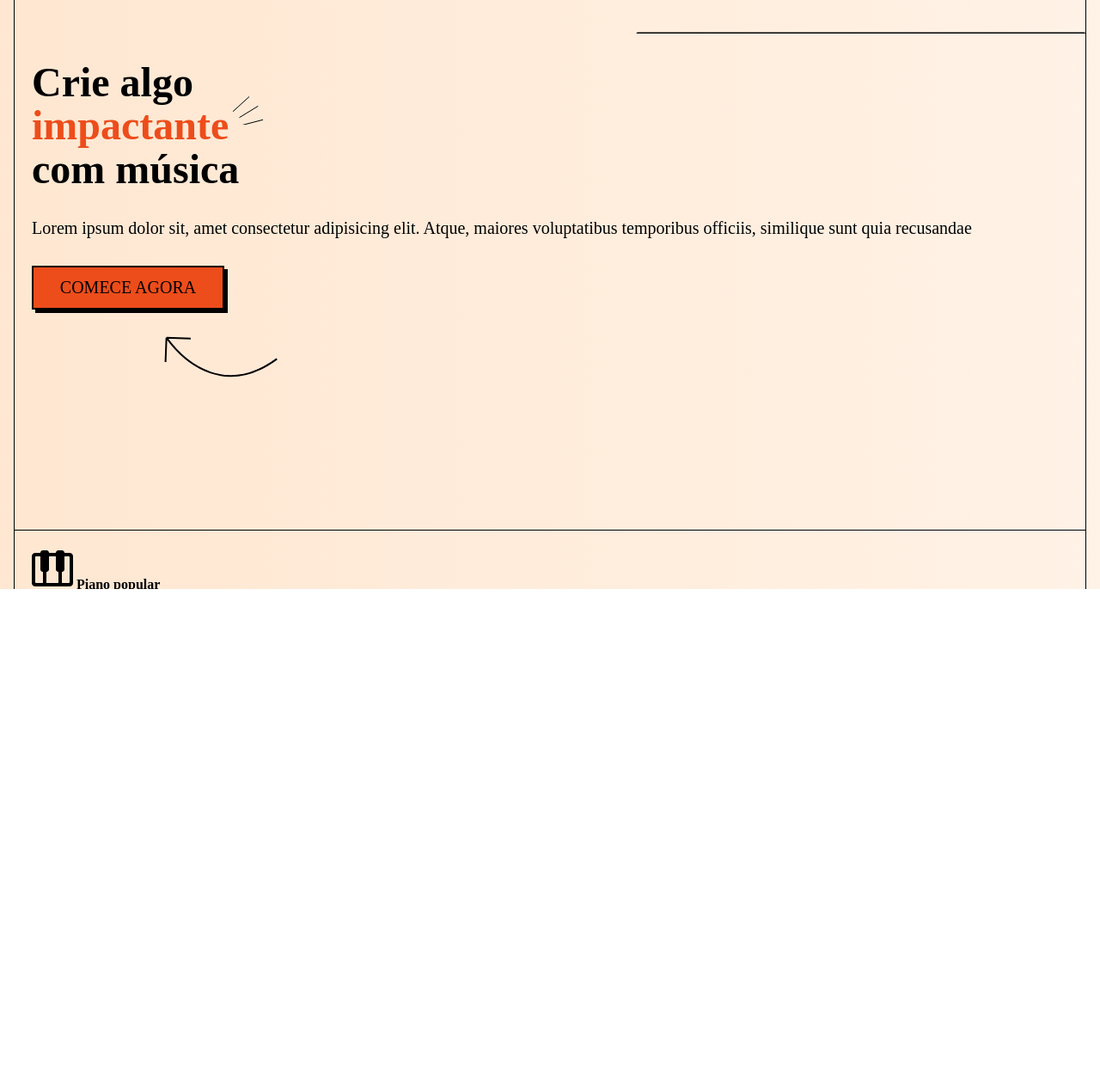
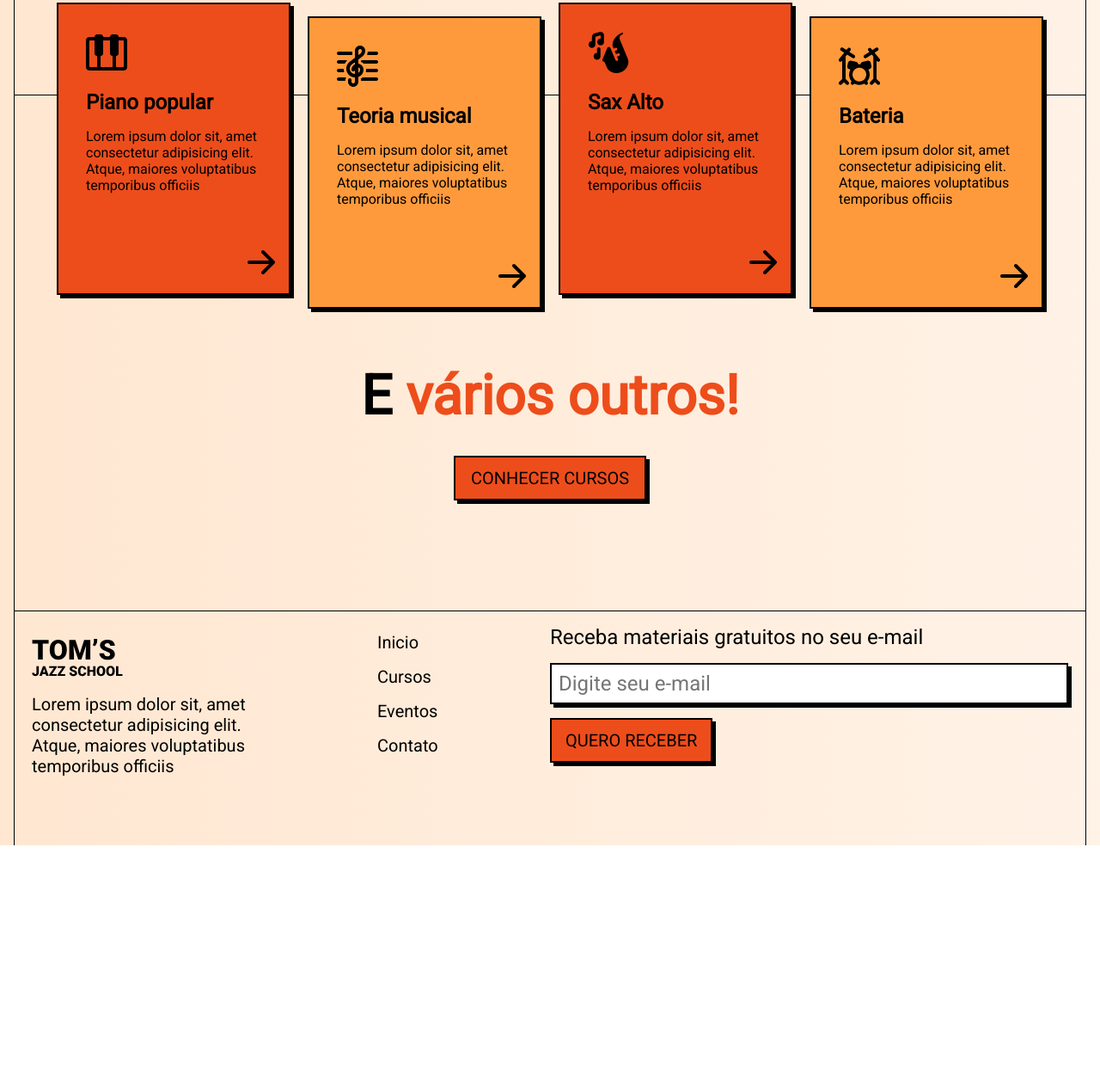
Before and after one commit to Vessani/TomJazzLandingPage, a plain HTML site: page index.html in a window 1280 px wide. Shown: the part 840-2096 px from the top of the page at 86% size. After the commit the page ends 1823 px from the top, so only its background shows below. Drawn offline with Linux system fonts and the light colour scheme.

Commit message:
Finalizando projeto incluido ajustes

```diff
--- a/index.html
+++ b/index.html
@@ -4,40 +4,42 @@
     <meta charset="UTF-8">
     <meta http-equiv="X-UA-Compatible" content="IE=edge">
     <meta name="viewport" content="width=device-width, initial-scale=1.0">
+    <link rel="preconnect" href="https://fonts.googleapis.com">
+    <link rel="preconnect" href="https://fonts.gstatic.com" crossorigin>
+    <link href="https://fonts.googleapis.com/css2?family=Roboto:ital,wght@0,100;0,300;0,400;1,100;1,300;1,400&display=swap" rel="stylesheet">
 
     <link rel="stylesheet" href="style.css">
-
-    <link rel="preconnect" href="https://fonts.googleapis.com">
-    <link rel="preconnect" href="https://fonts.gstatic.com" crossorigin>
-
-    <link href="https://fonts.googleapis.com/css2?family=Roboto:wght@100;300;400&display=swap" rel="stylesheet">
 
     <title>Tom's Jazz School</title>
 </head>
 
 <body>
     <header>
+        <div class="container">
             <img src="img/logo.svg" alt="Logo">
-        <nav class="mt-1 max-auto">
+            <nav>
                 <a href="#">Inicio</a>
                 <a href="#">Cursos</a>
                 <a href="#">Eventos</a>
                 <a href="#">Contato</a>
             </nav>
             <a href="#" class="button mt-1 mb-1 mx-auto">Se inscreva</a>
+        </div>
     </header>
     <main>
         <section class="hero-section">
+            <div class="container row-reverse">
                 <img src="img/hero-img.svg" alt="Banda de Jazz">
                 <div>
                     <h1 class="mt-2">Crie algo <span class="text-primary decoration">impactante</span> com música</h1>
                     <p class="mt-2 mb-2"> Lorem ipsum dolor sit, amet consectetur adipisicing elit. Atque, maiores voluptatibus temporibus officiis, similique sunt quia recusandae</p>
                     <a href="#" class="button">Comece agora</a>
                 </div>
+            </div>
         </section>
         <section class="courses-section">
             <div class="cards">
-                <article>
+                <article class="card">
                     <img src="img/piano.png" alt="Icone de teclas de piano">
                     <strong>Piano popular</strong>
                     <p>Lorem ipsum dolor sit, amet consectetur adipisicing elit. Atque, maiores voluptatibus temporibus officiis</p>
@@ -45,7 +47,7 @@
                         <img src="img/arrow-right.svg" alt="Ir para a pagina do curso">
                     </a>
                 </article>
-                <article>
+                <article class="card">
                     <img src="img/clef.png" alt="Icone da clave de sol">
                     <strong>Teoria musical</strong>
                     <p>Lorem ipsum dolor sit, amet consectetur adipisicing elit. Atque, maiores voluptatibus temporibus officiis</p>
@@ -53,7 +55,7 @@
                         <img src="img/arrow-right.svg" alt="Ir para a pagina do curso">
                     </a>
                 </article>
-                <article>
+                <article class="card">
                     <img src="img/sax.png" alt="Icone de saxofone">
                     <strong>Sax Alto</strong>
                     <p>Lorem ipsum dolor sit, amet consectetur adipisicing elit. Atque, maiores voluptatibus temporibus officiis</p>
@@ -61,7 +63,7 @@
                         <img src="img/arrow-right.svg" alt="Ir para a pagina do curso">
                     </a>
                 </article>
-                <article>
+                <article class="card">
                     <img src="img/drums.png" alt="Icone de bateria">
                     <strong>Bateria</strong>
                     <p>Lorem ipsum dolor sit, amet consectetur adipisicing elit. Atque, maiores voluptatibus temporibus officiis</p>
@@ -71,26 +73,29 @@
                 </article>
             </div>
 
-            <h2>E <span class="text-primary">vários outros!</span></h2>
-            <a href="#">Conhecer os cursos</a>
+            <h2 class="text-center">E <span class="text-primary">vários outros!</span></h2>
+            <a href="#" class="button mt-2 mx-auto">Conhecer cursos</a>
         </section>
     </main>
 
     <footer>
-        <div>
-            <img src="img/logo.svg" alt="Tom Jazz School">
-            <p>Lorem ipsum dolor sit, amet consectetur adipisicing elit. Atque, maiores voluptatibus temporibus officiis</p>
+        <div class="container">
+            <div class="about-column">
+                <img src="img/logo.svg" alt="Tom Jazz School" class=" mt-1 mb-1">
+                <p class="mb-1">Lorem ipsum dolor sit, amet consectetur adipisicing elit. Atque, maiores voluptatibus temporibus officiis</p>
             </div>
-        <nav>
+            <nav class="mb-2">
                 <a href="#">Inicio</a>
                 <a href="#">Cursos</a>
                 <a href="#">Eventos</a>
                 <a href="#">Contato</a>
             </nav>
-        <form>
-            <label for="email">Receba materiais gratuitos no seu e-mail</label>
-            <input type="text" name="email" id="email" placeholder="Digite seu e-mail" >
+            <form class="newsletter-form">
+                <label for="email" class="mb-1">Receba materiais gratuitos no seu e-mail</label>
+                <input type="text" name="email" id="email" class="mb-1" placeholder="Digite seu e-mail" >
+                <button class="button mb-2">Quero receber</button>
             </form>
+        </div>
     </footer>
 </body>
 </html>
--- a/style.css
+++ b/style.css
@@ -1,8 +1,6 @@
-@import url('https://fonts.googleapis.com/css2?family=Roboto:wght@100;300;400&display=swap');
-
 * {
     box-sizing: border-box;
-    font-family: "Roboto" sans-serif;
+    font-family: 'Roboto', sans-serif;
     margin: 0;
     padding: 0;
 }
@@ -37,6 +35,7 @@ header img {
 header nav {
     display: grid;
     grid-template-columns: 1fr 1fr;
+    margin: 1rem auto 0;
 }
 
 nav a {
@@ -117,6 +116,70 @@ h2 {
     width: 40px;
 }
 
+.courses-section {
+    padding-bottom: 8rem;
+}
+
+.cards {
+    display: flex;
+    flex-direction: column;
+    align-items: start;
+    gap: 1.25rem;
+    margin-top: -8rem;
+    margin-bottom: 4rem;
+}
+
+.card {
+    background-color: var(--color-primary);
+    border: 2px solid var(--color-black);
+    box-shadow: 4px 4px 0 var(--color-black);
+    max-width: 17rem;
+    padding: 2rem 0 0 2rem;
+}
+
+.card:nth-child(2n) {
+    align-self: end;
+    background-color: var(--color-secondary);
+}
+
+.card strong {
+    display: block;
+    font-size: 1.5rem;
+    margin: 1rem 0;
+}
+
+.card a {
+    display: block;
+    margin: 3rem 0 0 auto;
+    width: fit-content;
+}
+
+/* Rodapé */
+
+footer {
+    border-bottom: 0;
+    padding: 1rem 1.25rem 4rem;
+}
+
+footer nav a {
+    display: block;
+    padding-left: 0;
+}
+
+.newsletter-form label {
+    display: block;
+    font-size: 1.5rem;
+}
+
+.newsletter-form input {
+    border: 2px solid var(--color-black);
+    box-shadow: 4px 4px 0 var(--color-black);
+    font-size: 1.5rem;
+    padding: .5rem;
+    width: 100%;
+}
+/* Utilitarios */
+
 .mt-1 {
     margin-top: 1rem;
 }
@@ -145,3 +208,76 @@ h2 {
 .text-center {
     text-align: center;
 }
+
+/* Responsividade */
+
+@media screen and (min-width: 40rem) {
+    header nav {
+        display: block;
+        text-align: center;
+    }
+
+    .cards {
+        flex-direction: row;
+        flex-wrap: wrap;
+        justify-content: center;
+    }
+
+    .card:nth-child(2n) {
+        margin-top: 1rem;
+    }
+}
+
+@media screen and (min-width: 48rem) {
+    header div {
+        display: flex;
+        align-items: center;
+        justify-content: space-between;
+    }
+
+    header img,
+    header nav,
+    header .button {
+        margin: 0;
+    }
+}
+
+@media screen and (min-width: 72rem) {
+    h1, h2 {
+        font-size: 4rem;
+    }
+    .container {
+        display: flex;
+        align-items: center;
+        margin: 0 auto;
+        max-width: 72rem;
+    }
+
+    .container.row-reverse {
+        flex-direction: row-reverse;
+    }
+
+    .about-column {
+        flex: 2;
+    }
+
+    .about-column p {
+        font-size: 1.25rem;
+        max-width: 16rem;
+    }
+
+    footer nav {
+        flex: 1;
+    }
+
+    .newsletter-form {
+        flex: 3;
+    }
+
+}
+
+@media screen and (min-width: 80rem) {
+    .container {
+        max-width: 80rem;
+    }
+}
```
Lines whose indentation alone changed are shown as unchanged.
